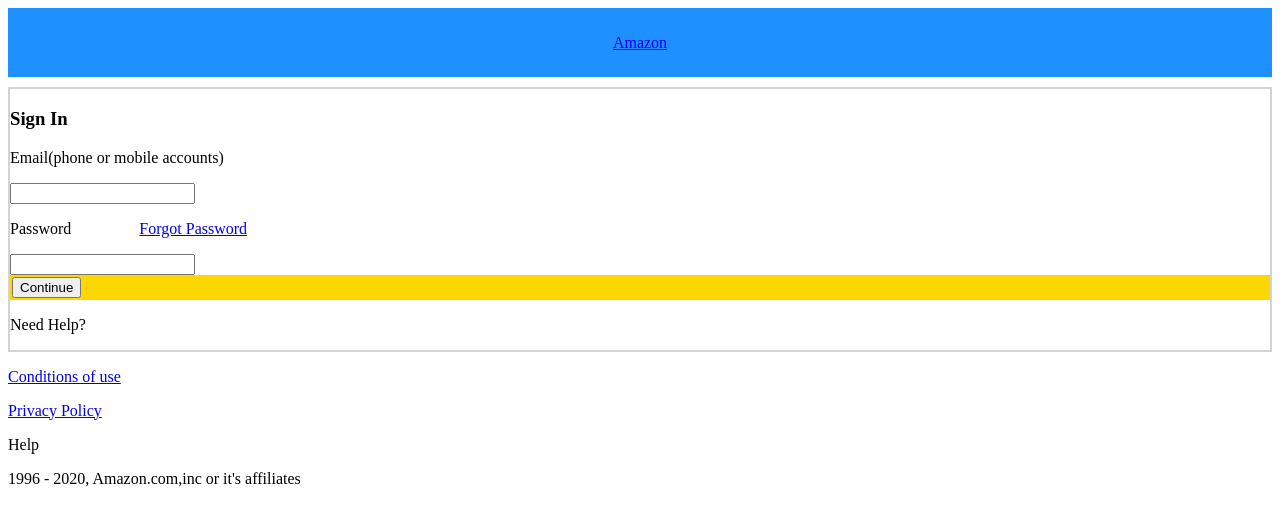
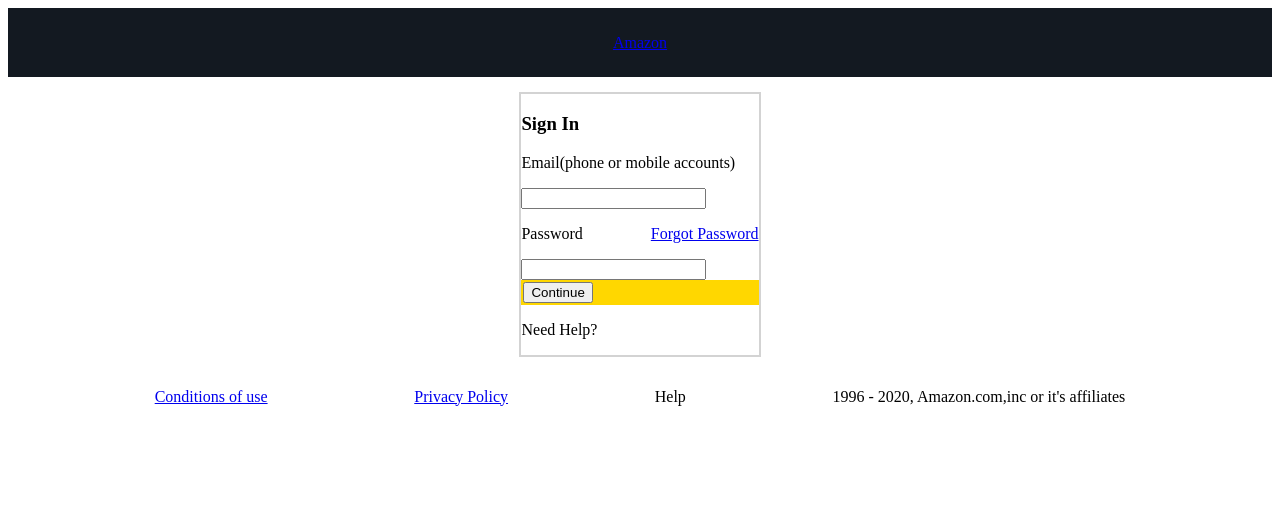
Before and after one commit to danayn/kekambas-142_week1_day2, a plain HTML site: page amazon_replica.html in a window 1280 px wide. Drawn offline with Linux system fonts and the light colour scheme.

Commit message:
hw Mar 14 try

```diff
--- a/amazon_replica.html
+++ b/amazon_replica.html
@@ -9,13 +9,12 @@
         <title>CSS Selectors, Box Model, Display, Positions</title>
         <link rel="stylesheet" href="./css/main_amazon.css">
     </head>
+
     <body>
         <div class="navbar">
             <a href="https://www.amazon.com" target="center">Amazon</a>
         </div>
-
-
-        <section>
+        <section class="main_center">
             <div class="selectors"center>
                 <h3>Sign In</h3>
                 <p>Email(phone or mobile accounts)</p>
@@ -36,10 +35,9 @@
                 <p>Need Help?</p>
             </div>
         </section>
-
     </body>
 
-<footer>
+<footer class="main_center">
     <!-- place footer here -->
     <p> <a href="https://na.account.amazon.com/ap/lwa/agreement?agreementName=conditionsOfUse" target="center">Conditions of use</a> </p>
     <p> <a href="https://na.account.amazon.com/ap/lwa/agreement?agreementName=privacyNotice" target="center">Privacy Policy</a> </p>
@@ -47,5 +45,4 @@
     <p> 1996 - 2020, Amazon.com,inc or it's affiliates</p>
 </footer>
 
-</body>
 </html>
--- a/css/main_amazon.css
+++ b/css/main_amazon.css
@@ -5,13 +5,13 @@ body {
 .navbar{
     display: flex;
     justify-content: space-around;
-    background-color: dodgerblue;
+    background-color: #131921;
     padding: 2vw;
 }
 
 .selectors{
     border: 2px solid lightgray;
-    margin: 10px 0;
+    margin: 15px 0;
 }
 
 .button {
@@ -19,3 +19,10 @@ body {
     color: black;
     border: 2px solid #FFD700;
   }
+
+
+.main_center {
+    display: flex;
+    justify-content: space-evenly;
+    border: 2px;
+}
```
